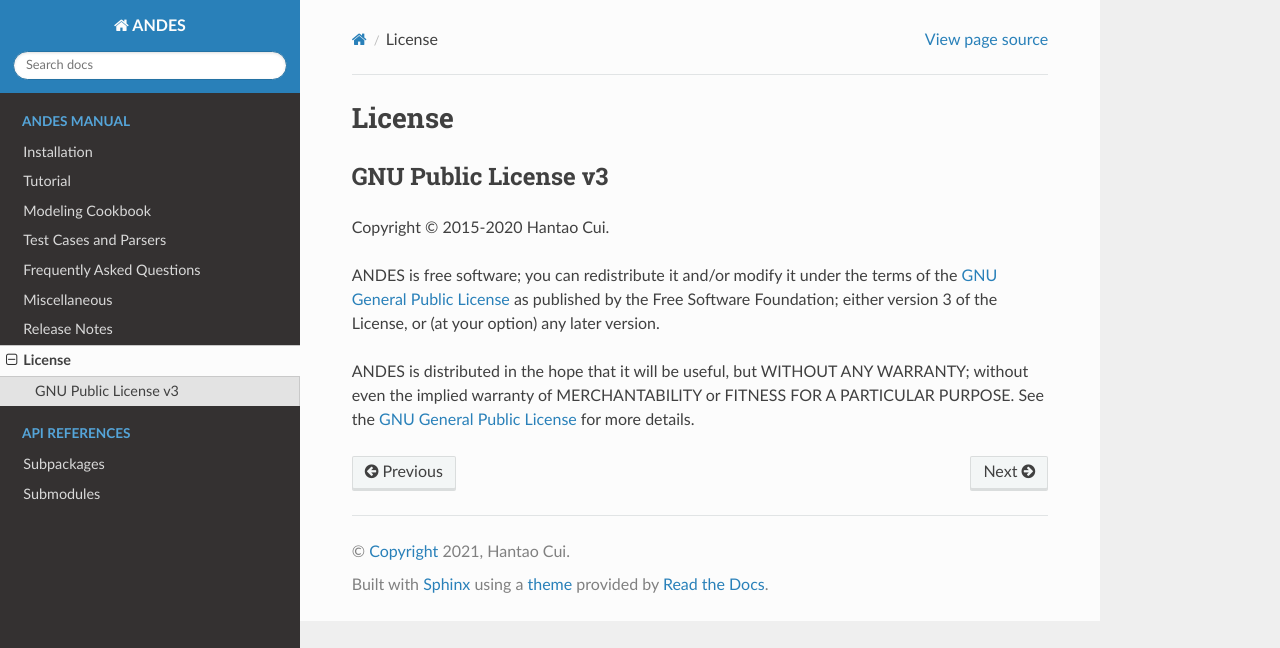
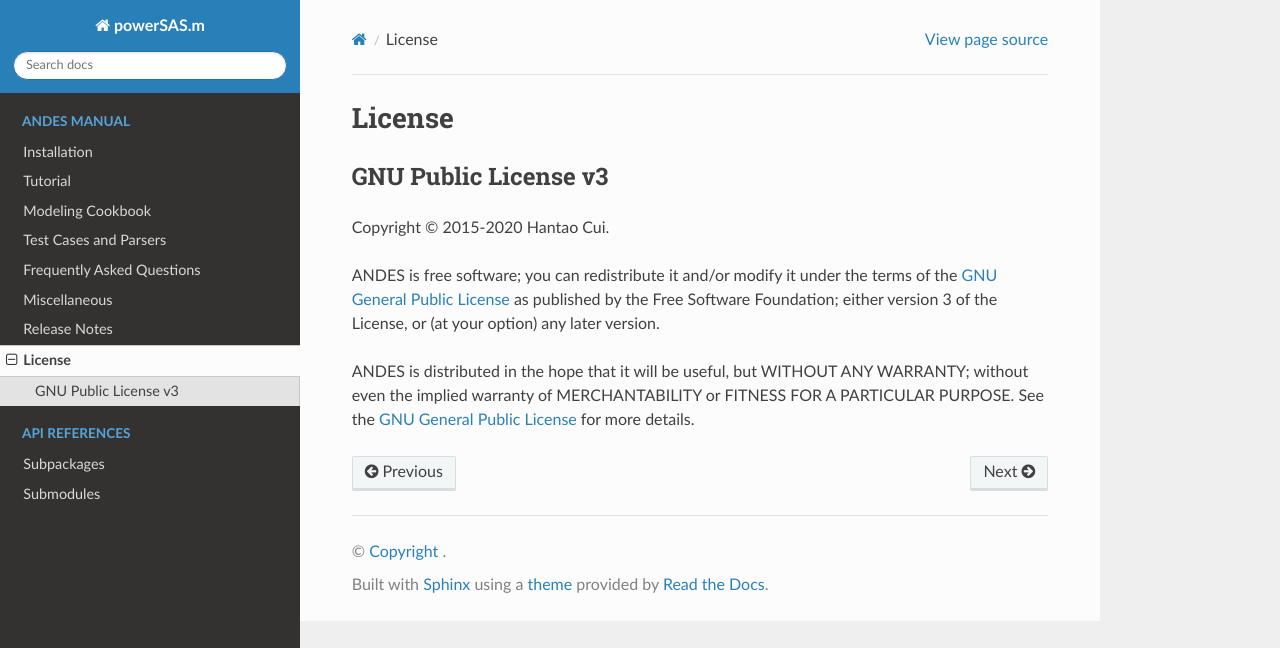
Before and after one commit to ANL-CEEESA/powersas.m, a Sphinx documentation site: the page built from docs/source/copyright.rst, in a window 1280 px wide. Shown: the top 648 px of the page. Built offline with Sphinx 7.4.7 and the Read the Docs theme 2.0.0, drawn with Linux system fonts in a browser that asks for light colours; pages that are not in the unit, such as notebooks, are missing from menus; the version number could not be read and is left out; part of the change alters nothing that is shown.

```diff
--- a/docs/source/conf.py
+++ b/docs/source/conf.py
@@ -66,19 +66,18 @@ source_suffix = '.rst'
 master_doc = 'index'
 
 # General information about the project.
-project = 'ANDES'
-copyright = '2021, Hantao Cui'
-author = 'Hantao Cui'
+project = 'powerSAS.m'
+copyright = ''
+author = ''
 
 # The version info for the project you're documenting, acts as replacement for
 # |version| and |release|, also used in various other places throughout the
 # built documents.
 
-import andes
 # The short X.Y version.
-version = andes.__version__
+version = 1.0
 # The full version, including alpha/beta/rc tags.
-release = andes.__version__
+release = 1.0
 
 # The language for content autogenerated by Sphinx. Refer to documentation
 # for a list of supported languages.
@@ -135,7 +134,7 @@ html_sidebars = {
 # -- Options for HTMLHelp output ------------------------------------------
 
 # Output file base name for HTML help builder.
-htmlhelp_basename = 'andes'
+htmlhelp_basename = 'powerSAS.m'
 
 
 # -- Options for LaTeX output ---------------------------------------------
@@ -162,20 +161,20 @@ latex_elements = {
 # Grouping the document tree into LaTeX files. List of tuples
 # (source start file, target name, title,
 #  author, documentclass [howto, manual, or own class]).
-latex_documents = [
-    (master_doc, 'andes.tex', 'ANDES Manual',
-     'Hantao Cui', 'manual'),
-]
+# latex_documents = [
+#     (master_doc, 'andes.tex', 'ANDES Manual',
+#      'Hantao Cui', 'manual'),
+# ]
 
 
 # -- Options for manual page output ---------------------------------------
 
 # One entry per manual page. List of tuples
 # (source start file, name, description, authors, manual section).
-man_pages = [
-    (master_doc, 'andes', 'ANDES Manual',
-     [author], 1)
-]
+# man_pages = [
+#     (master_doc, 'andes', 'ANDES Manual',
+#      [author], 1)
+# ]
 
 
 # -- Options for Texinfo output -------------------------------------------
@@ -183,11 +182,11 @@ man_pages = [
 # Grouping the document tree into Texinfo files. List of tuples
 # (source start file, target name, title, author,
 #  dir menu entry, description, category)
-texinfo_documents = [
-    (master_doc, 'andes', 'ANDES Manual',
-     author, 'andes', 'Python Software for Symbolic Power System Modeling and Numerical Analysis',
-     'Miscellaneous'),
-]
+# texinfo_documents = [
+#     (master_doc, 'andes', 'ANDES Manual',
+#      author, 'andes', 'Python Software for Symbolic Power System Modeling and Numerical Analysis',
+#      'Miscellaneous'),
+# ]
 
 
 # Example configuration for intersphinx: refer to the Python standard library.
--- a/docs/source/modelref.py
+++ /dev/null
@@ -1,58 +0,0 @@
-"""
-This file is used to generate reStructuredText tables for Group and Model references.
-"""
-import os
-import andes
-
-if not (os.path.isfile('modelref.rst') and os.path.isfile('configref.rst')):
-
-    ss = andes.prepare(nomp=True)
-
-    # write the top-level index file
-
-    out = ''
-    out += '.. _modelref:\n\n'
-    out += '****************\n'
-    out += 'Model References\n'
-    out += '****************\n'
-    out += '\n'
-
-    out += ss.supported_models(export='rest')
-
-    out += '\n'
-    out += '.. toctree ::\n'
-    out += '    :maxdepth: 2\n'
-    out += '\n'
-
-    file_tpl = '    groupdoc/{}\n'
-
-    for group in ss.groups.values():
-        out += file_tpl.format(group.class_name)
-
-    with open('modelref.rst', 'w') as f:
-        f.write(out)
-
-    # write individual files
-
-    os.makedirs('groupdoc', exist_ok=True)
-
-    for group in ss.groups.values():
-        with open(f'groupdoc/{group.class_name}.rst', 'w') as f:
-            f.write(group.doc_all(export='rest'))
-
-    # Config Reference Section
-
-    out = ''
-    out += '.. _configref:\n\n'
-    out += '*****************\n'
-    out += 'Config References\n'
-    out += '*****************\n'
-    out += '\n'
-
-    out += ss.config.doc(export='rest', target=True, symbol=False)
-
-    for r in ss.routines.values():
-        out += r.config.doc(export='rest', target=True, symbol=False)
-
-    with open('configref.rst', 'w') as f:
-        f.write(out)
```
